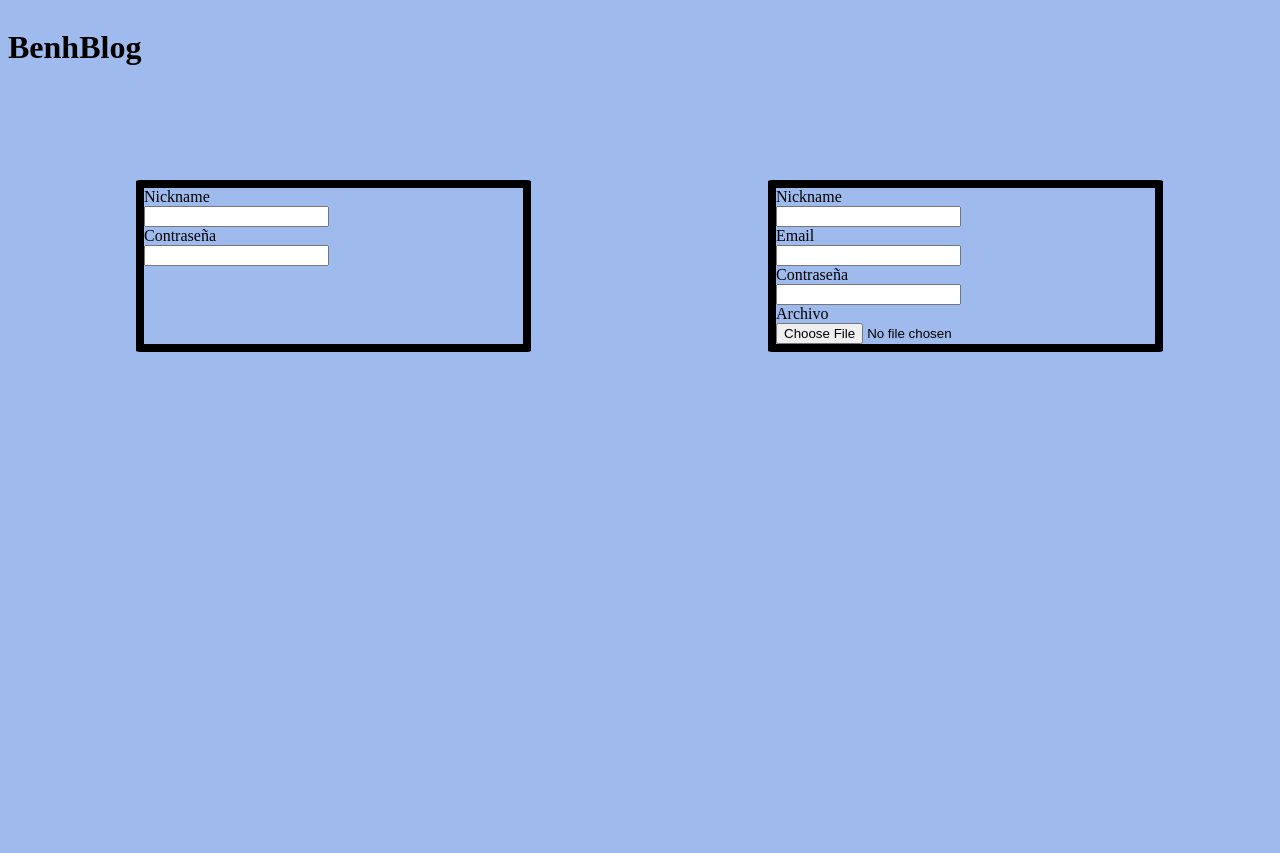
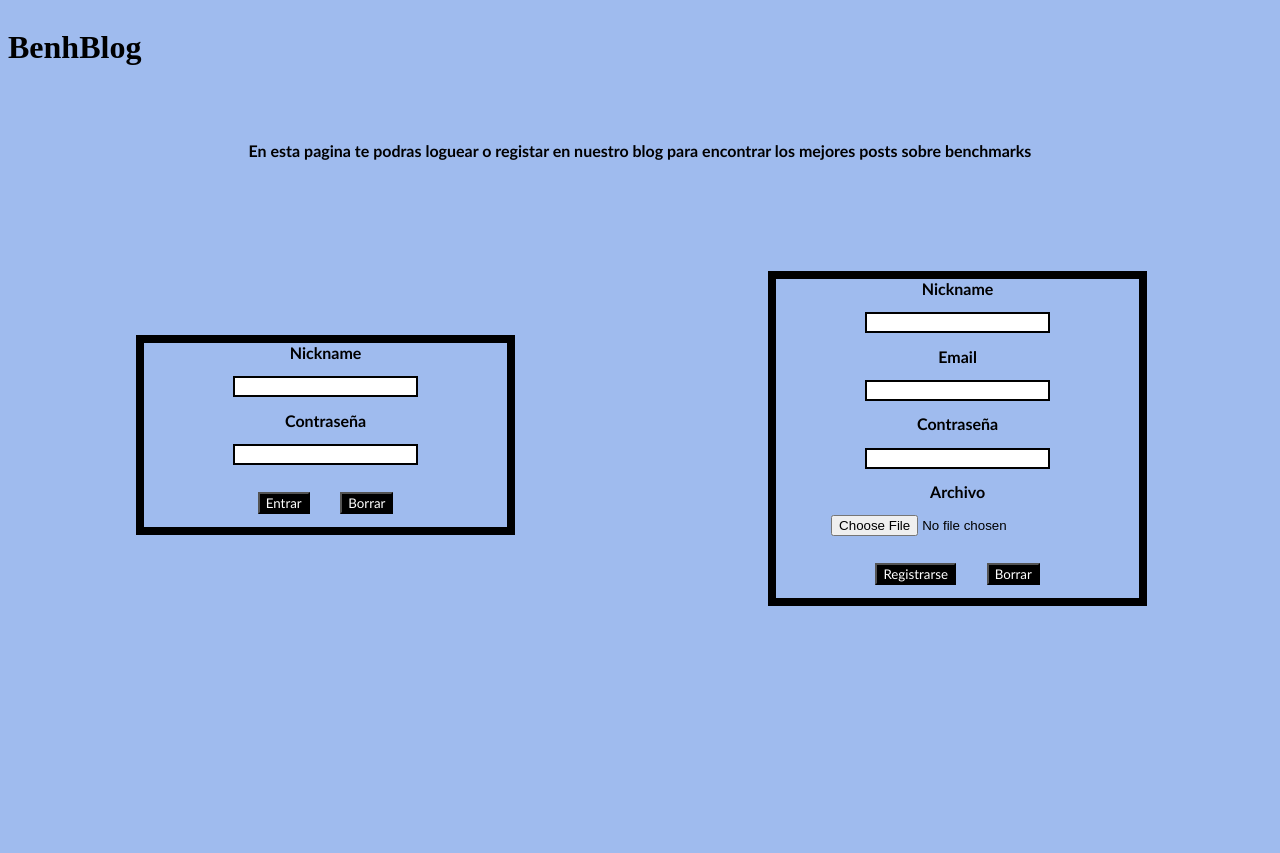
Before and after one commit to OrdoAlogo/BLOG, a PHP site: page /login.php in a window 1280 px wide. Before the commit the page ends 352 px from the top, so only its background shows below. Run offline with PHP 8.4, Linux system fonts and the light colour scheme.

Commit message:
Login completad

```diff
--- a/css/login.css
+++ b/css/login.css
@@ -1,17 +1,29 @@
 aside, main{
-    border: 0.5em solid black;
+
     border-radius: 1%;
     width:60%;
     margin-left: 8em;
+    margin-top: -6em;
+
+}
+main{
+    margin-top: -2em;
 }
 body {
     background-color:rgb(159, 187, 238) ;
     display: grid;
     grid-template-areas: "header header"
+                         "h2 h2"
                          "main aside"
                          "footer footer";
     grid-template-columns: 1fr 1fr;
-    grid-template-rows: 1fr 1fr 1fr;
+    grid-template-rows: 0.5fr 1fr 1fr 1fr;
+ }
+ h2{
+     grid-area: h2;
+     font-family: 'Gill Sans', 'Gill Sans MT', 'Trebuchet MS', sans-serif;
+     text-align: center;
+     font-size: 1em;
  }
  header{
      grid-area: header;
@@ -23,5 +35,27 @@ aside{
     grid-area: aside;
 }
 footer{
-    grid-area: footer;
+   grid-area: footer;
 }
+input[type=submit],input[type=reset] {
+    background-color: rgb(0, 0, 0);
+    color: white;
+    font-family: 'Gill Sans', 'Gill Sans MT', 'Trebuchet MS', sans-serif;
+}
+input[type=text]{
+    border: 0.2em solid black;
+}
+label{
+
+    font-weight: bold;
+    text-align: center;;
+    margin: 1em;
+    font-family: 'Gill Sans', 'Gill Sans MT', 'Trebuchet MS', sans-serif;
+}
+input{
+    margin: 1em;
+}
+form{
+    border: 0.5em solid black;
+    text-align: center;
+}
--- a/login.php
+++ b/login.php
@@ -4,18 +4,21 @@
     <meta charset="UTF-8">
     <meta name="viewport" content="width=device-width, initial-scale=1.0">
     <title>Login</title>
-    <link rel="stylesheet" href="css/login.css">
-</head>
+   <link rel="stylesheet" href="css/login.css">
 <body>
     <header>
         <h1>BenhBlog</h1>
     </header>
+        <h2>En esta pagina te podras loguear o registar en nuestro blog para encontrar los mejores posts sobre benchmarks</h2>
     <main>
         <form id="Login" action="">
             <label for="Nick">Nickname</label></br>
             <input type="text" name="Nick"><br>
             <label for="Contra"> Contraseña</label><br>
-            <input type="contra" name="Contra"><br>
+            <input type="text" name="Contra"><br>
+            <input class="boton" type="submit" value="Entrar">
+            <input class="boton" type="reset" value="Borrar"/>
+
         </form>
     </main>
     <aside>
@@ -23,14 +26,15 @@
             <label for="Nick">Nickname</label></br>
             <input type="text" name="Nick"><br>
             <label for="mail">Email</label></br>
-            <input type="mail" name="mail"><br>
+            <input type="text" name="mail"><br>
             <label for="Contra"> Contraseña</label><br>
-            <input type="contra" name="Contra"><br>
+            <input type="text" name="Contra"><br>
             <label for="Arch"> Archivo</label><br>
             <input type="file" name="Arch"><br>
+            <input class="boton" type="submit" value="Registrarse"/>
+            <input class="boton" type="reset" value="Borrar"/>
         </form>
     </aside>
-
     <footer>
     </footer>
 </body>
```
